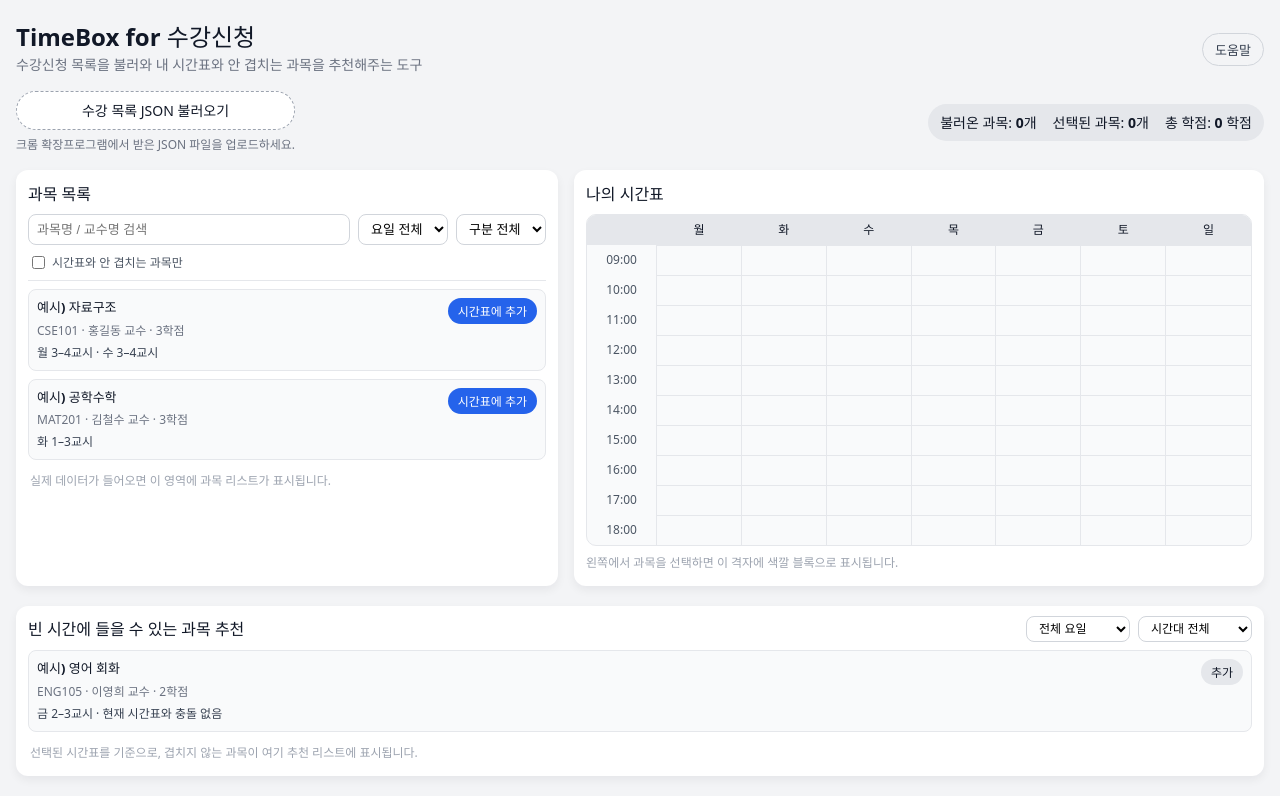
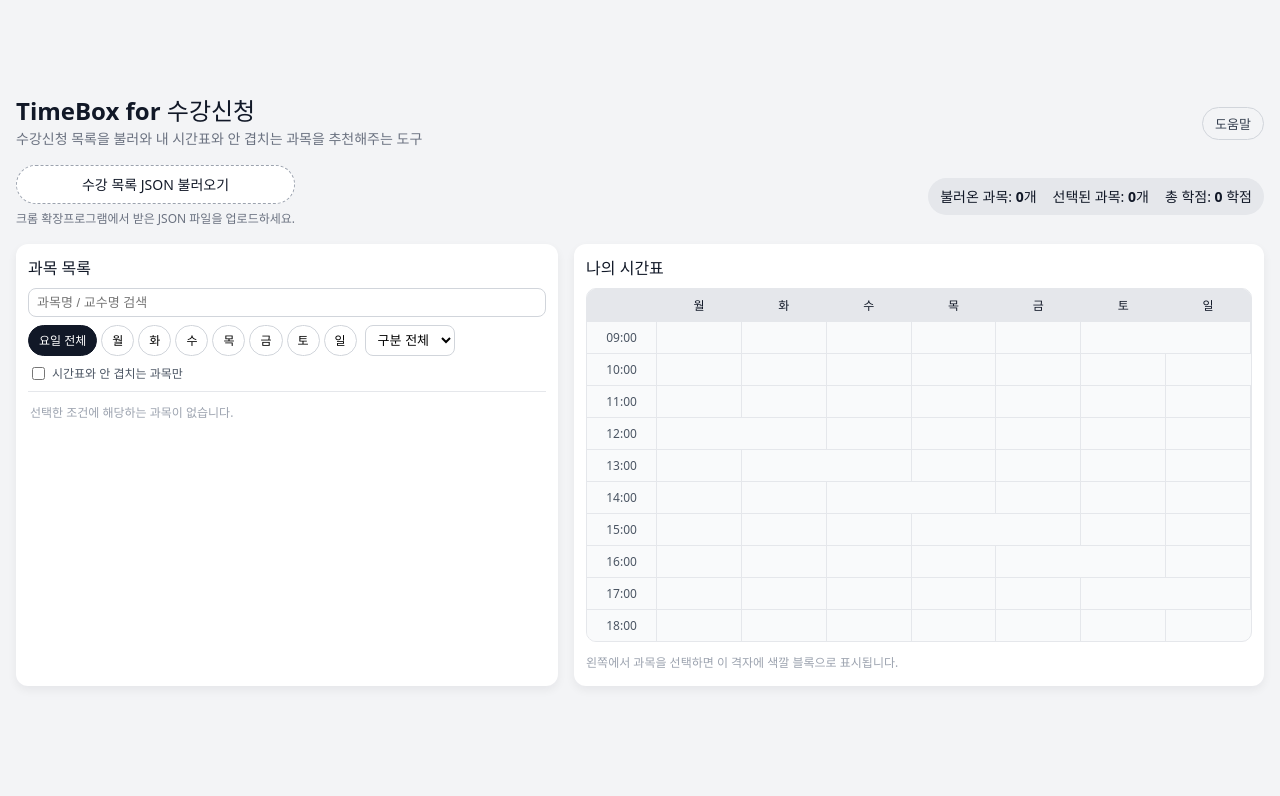
Before and after one commit to seongjuni/TimeBox, a React (Vite) app: page / in a window 1280 px wide. Shown: the top 796 px of the page. Built offline with nearby package versions, Linux system fonts and the light colour scheme.

Commit message:
시간표 수정 및 필터 적용
기존 -> 그리드뷰 적용
필터 적용
시간표 추가 및 빼기 수정

```diff
--- a/src/App.tsx
+++ b/src/App.tsx
@@ -26,7 +26,6 @@ function timeStringToHour(time: string): number {
   return hour + minute / 60
 }
 
-// JSON / 선택된 과목들에서 "전체 시간 범위" 계산 → periods 배열 생성용
 function extractCourseHourRanges(courses: Course[]): CourseHourRange[] {
   const ranges: CourseHourRange[] = []
 
@@ -92,6 +91,11 @@ function hasTimeConflict(selected: Course[], candidate: Course): boolean {
   return false
 }
 
+// 과목 동일성 비교 (과목명 + 분반 기준)
+function isSameCourse(a: Course, b: Course): boolean {
+  return a.courseName === b.courseName && a.section === b.section
+}
+
 function App() {
   // JSON에서 불러온 전체 과목
   const [courses, setCourses] = useState<Course[]>([])
@@ -99,9 +103,16 @@ function App() {
   // 사용자가 시간표에 추가한 과목
   const [selectedCourses, setSelectedCourses] = useState<Course[]>([])
 
-  // 시간표 세로축 범위 계산용
-  const [courseHours, setCourseHours] = useState<CourseHourRange[]>([])
-  const periods = getPeriodsFromCourses(courseHours)
+  // ⬇ selectedCourses 기준으로 시간 범위 계산
+  const courseHours = useMemo(
+    () => extractCourseHourRanges(selectedCourses),
+    [selectedCourses]
+  )
+
+  const periods = useMemo(
+    () => getPeriodsFromCourses(courseHours),
+    [courseHours]
+  )
 
   const handleLoadJson = (jsonData: unknown) => {
     if (!Array.isArray(jsonData)) {
@@ -112,17 +123,26 @@ function App() {
     const typed = jsonData as Course[]
 
     setCourses(typed)
-  setSelectedCourses([])
-  setCourseHours(extractCourseHourRanges(typed))
+    setSelectedCourses([]) // 새로 불러왔으니 선택 초기화
   }
-
 
   const handleAddCourse = (course: Course) => {
     if (hasTimeConflict(selectedCourses, course)) {
       alert('이미 선택된 과목과 시간이 겹칩니다.')
       return
     }
-    setSelectedCourses((prev) => [...prev, course])
+
+    setSelectedCourses((prev) => {
+      // 중복 추가 방지
+      if (prev.some((c) => isSameCourse(c, course))) return prev
+      return [...prev, course]
+    })
+  }
+
+  const handleRemoveCourse = (course: Course) => {
+    setSelectedCourses((prev) =>
+      prev.filter((c) => !isSameCourse(c, course))
+    )
   }
 
   const summary = useMemo(
@@ -136,10 +156,8 @@ function App() {
 
   return (
     <div className="app">
-      {/* 상단 헤더 */}
       <Header />
 
-      {/* 상단 컨트롤 영역 */}
       <TopControls
         onLoadJson={handleLoadJson}
         totalCourses={summary.totalCourses}
@@ -147,11 +165,12 @@ function App() {
         totalCredits={summary.totalCredits}
       />
 
-      {/* 메인 좌우 레이아웃 */}
       <main className="main-layout">
         <CourseListPanel
           courses={courses}
+          selectedCourses={selectedCourses}
           onAddCourse={handleAddCourse}
+          onRemoveCourse={handleRemoveCourse}
         />
         <TimetablePanel
           days={days}
@@ -160,8 +179,7 @@ function App() {
         />
       </main>
 
-      {/* 하단: 추천 과목 */}
-      <RecommendationPanel />
+      {/* <RecommendationPanel /> */}
     </div>
   )
 }
--- a/src/components/CourseListPanel.tsx
+++ b/src/components/CourseListPanel.tsx
@@ -1,11 +1,11 @@
-import type { FC } from 'react'
+import { type FC, useState } from 'react'
 import '../styles/courseList.css'
 
 export type DayKey = 'mon' | 'tue' | 'wed' | 'thu' | 'fri' | 'sat' | 'sun'
 
 export interface DaySchedule {
-  start: string // "13:00"
-  end: string   // "15:00"
+  start: string
+  end: string
 }
 
 export interface Schedule {
@@ -23,7 +23,7 @@ export interface Course {
   grade: string
   courseName: string
   section: string
-  category: string
+  category: string       // 여기 안에 "전공", "교양" 같은 값이 들어온다고 가정
   credit: number
   classType: string
   schedule: Schedule
@@ -32,7 +32,9 @@ export interface Course {
 
 interface CourseListPanelProps {
   courses?: Course[]
+  selectedCourses?: Course[]
   onAddCourse?: (course: Course) => void
+  onRemoveCourse?: (course: Course) => void
 }
 
 const dayLabelMap: Record<DayKey, string> = {
@@ -47,24 +49,65 @@ const dayLabelMap: Record<DayKey, string> = {
 
 const orderedDayKeys: DayKey[] = ['mon', 'tue', 'wed', 'thu', 'fri', 'sat', 'sun']
 
-// schedule 객체 → "월 13:00~15:00, 화 13:00~15:00, ..." 문자열로 변환
 function formatSchedule(schedule: Schedule): string {
   const parts: string[] = []
 
   for (const key of orderedDayKeys) {
     const info = schedule[key]
     if (!info) continue
-
     parts.push(`${dayLabelMap[key]} ${info.start}~${info.end}`)
   }
 
   if (parts.length === 0) return '시간 정보 없음'
-
-  return parts.join(' · ')    // 쉼표보다 "·"가 훨씬 가독성 좋음
+  return parts.join(' · ')
 }
 
-const CourseListPanel: FC<CourseListPanelProps> = ({ courses, onAddCourse }) => {
+function isSameCourse(a: Course, b: Course): boolean {
+  return a.courseName === b.courseName && a.section === b.section
+}
+
+const CourseListPanel: FC<CourseListPanelProps> = ({
+  courses,
+  selectedCourses,
+  onAddCourse,
+  onRemoveCourse,
+}) => {
   const list = courses ?? []
+  const selected = selectedCourses ?? []
+
+  // 🔹 요일 멀티 선택
+  const [selectedDays, setSelectedDays] = useState<DayKey[]>([])
+  // 🔹 전공/교양 필터
+  const [categoryFilter, setCategoryFilter] =
+    useState<'all' | 'major' | 'liberal'>('all')
+
+  const toggleDay = (dayKey: DayKey) => {
+    setSelectedDays((prev) =>
+      prev.includes(dayKey) ? prev.filter((d) => d !== dayKey) : [...prev, dayKey]
+    )
+  }
+
+  const resetDays = () => setSelectedDays([])
+
+  // 🔹 실제 필터 적용
+  const filteredList = list.filter((course) => {
+    // 1) 요일 필터
+    if (selectedDays.length > 0) {
+      const hasSelectedDay = selectedDays.some((dayKey) => !!course.schedule[dayKey])
+      if (!hasSelectedDay) return false
+    }
+
+    // 2) 전공 / 교양 필터
+    if (categoryFilter === 'major') {
+      // category 값에 '전공' 이 포함된 경우만
+      if (!course.category.includes('전공')) return false
+    } else if (categoryFilter === 'liberal') {
+      // category 값에 '교양' 이 포함된 경우만
+      if (!course.category.includes('교양')) return false
+    }
+
+    return true
+  })
 
   return (
     <section className="panel left-panel">
@@ -74,21 +117,43 @@ const CourseListPanel: FC<CourseListPanelProps> = ({ courses, onAddCourse }) =>
 
       <div className="filter-bar">
         <input className="input" placeholder="과목명 / 교수명 검색" />
-        <select className="select">
-          <option>요일 전체</option>
-          <option>월</option>
-          <option>화</option>
-          <option>수</option>
-          <option>목</option>
-          <option>금</option>
-          <option>토</option>
-          <option>일</option>
+
+        {/* 요일 멀티 선택 */}
+        <div className="day-filter-group">
+          <button
+            type="button"
+            className={selectedDays.length === 0 ? 'day-pill active' : 'day-pill'}
+            onClick={resetDays}
+          >
+            요일 전체
+          </button>
+          {orderedDayKeys.map((key) => (
+            <button
+              key={key}
+              type="button"
+              className={
+                selectedDays.includes(key) ? 'day-pill active' : 'day-pill'
+              }
+              onClick={() => toggleDay(key)}
+            >
+              {dayLabelMap[key]}
+            </button>
+          ))}
+        </div>
+
+        {/* 🔹 전공 / 교양 셀렉트 (실제 필터랑 연결) */}
+        <select
+          className="select"
+          value={categoryFilter}
+          onChange={(e) =>
+            setCategoryFilter(e.target.value as 'all' | 'major' | 'liberal')
+          }
+        >
+          <option value="all">구분 전체</option>
+          <option value="major">전공</option>
+          <option value="liberal">교양</option>
         </select>
-        <select className="select">
-          <option>구분 전체</option>
-          <option>전공</option>
-          <option>교양</option>
-        </select>
+
         <label className="checkbox-label">
           <input type="checkbox" />
           <span>시간표와 안 겹치는 과목만</span>
@@ -96,35 +161,20 @@ const CourseListPanel: FC<CourseListPanelProps> = ({ courses, onAddCourse }) =>
       </div>
 
       <div className="panel-body course-list">
-        {list.length === 0 ? (
-          <>
-            {/* 더미 카드들 */}
-            <div className="course-item placeholder">
-              <div className="course-main">
-                <div className="course-title">예시) 자료구조</div>
-                <div className="course-meta">CSE101 · 홍길동 교수 · 3학점</div>
-                <div className="course-time">월 3–4교시 · 수 3–4교시</div>
+        {filteredList.length === 0 ? (
+          <div className="empty-hint">
+            선택한 조건에 해당하는 과목이 없습니다.
           </div>
-              <button className="primary-button small">시간표에 추가</button>
-            </div>
-
-            <div className="course-item placeholder">
-              <div className="course-main">
-                <div className="course-title">예시) 공학수학</div>
-                <div className="course-meta">MAT201 · 김철수 교수 · 3학점</div>
-                <div className="course-time">화 1–3교시</div>
-              </div>
-              <button className="primary-button small">시간표에 추가</button>
-            </div>
-
-            <div className="empty-hint">
-              실제 데이터가 들어오면 이 영역에 과목 리스트가 표시됩니다.
-            </div>
-          </>
         ) : (
           <>
-            {list.map((course, idx) => (
-              <div key={idx} className="course-item">
+            {filteredList.map((course, idx) => {
+              const alreadySelected = selected.some((c) => isSameCourse(c, course))
+
+              return (
+                <div
+                  key={idx}
+                  className={alreadySelected ? 'course-item selected' : 'course-item'}
+                >
                   <div className="course-main">
                     <div className="course-title">{course.courseName}</div>
                     <div className="course-meta">
@@ -134,14 +184,25 @@ const CourseListPanel: FC<CourseListPanelProps> = ({ courses, onAddCourse }) =>
                       {formatSchedule(course.schedule)}
                     </div>
                   </div>
+
+                  {alreadySelected ? (
+                    <button
+                      className="primary-button small"
+                      onClick={() => onRemoveCourse?.(course)}
+                    >
+                      빼기
+                    </button>
+                  ) : (
                     <button
                       className="primary-button small"
                       onClick={() => onAddCourse?.(course)}
                     >
                       시간표에 추가
                     </button>
+                  )}
                 </div>
-            ))}
+              )
+            })}
           </>
         )}
       </div>
--- a/src/components/TimetablePanel.tsx
+++ b/src/components/TimetablePanel.tsx
@@ -1,4 +1,5 @@
 // src/components/TimetablePanel.tsx
+import React, { useState } from 'react'
 import '../styles/timetable.css'
 import type { Course, DayKey } from './CourseListPanel'
 
@@ -25,19 +26,54 @@ function timeStringToHour(time: string): number {
   return hour + minute / 60
 }
 
-function getCoursesForCell(courses: Course[], dayLabel: string, hour: number): Course[] {
+type TimetableBlock = {
+  id: string
+  course: Course
+  startHourCell: number
+  endHourCell: number // 예: 9~12면 12
+}
+
+/**
+ * 특정 요일(dayLabel)에 대해 연속된 수업을 하나의 블록으로 만든다.
+ */
+function buildDayBlocks(
+  courses: Course[],
+  dayLabel: string,
+  periods: number[]
+): TimetableBlock[] {
   const dayKey = labelToDayKey[dayLabel]
-  if (!dayKey) return []
+  if (!dayKey || periods.length === 0) return []
 
-  return courses.filter((course) => {
+  const minPeriod = periods[0]
+  const maxPeriod = periods[periods.length - 1]
+
+  const blocks: TimetableBlock[] = []
+
+  courses.forEach((course) => {
     const info = course.schedule[dayKey]
-    if (!info) return false
+    if (!info) return
 
-    const start = timeStringToHour(info.start)
-    const end = timeStringToHour(info.end)
+    const startFloat = timeStringToHour(info.start)
+    const endFloat = timeStringToHour(info.end)
 
-    return hour >= Math.floor(start) && hour < Math.ceil(end)
+    const rawStart = Math.floor(startFloat)
+    const rawEnd = Math.ceil(endFloat)
+
+    // periods 범위로 클램핑
+    const startCell = Math.max(rawStart, minPeriod)
+    const endCell = Math.min(rawEnd, maxPeriod)
+
+    if (startCell >= endCell) return
+
+    blocks.push({
+      id: `${course.courseName}-${course.section}-${dayLabel}`,
+      course,
+      startHourCell: startCell,
+      endHourCell: endCell,
     })
+  })
+
+  return blocks
 }
 
 const TimetablePanel: React.FC<TimetablePanelProps> = ({
@@ -45,6 +81,8 @@ const TimetablePanel: React.FC<TimetablePanelProps> = ({
   periods,
   selectedCourses,
 }) => {
+  const [activeCourse, setActiveCourse] = useState<Course | null>(null)
+
   return (
     <section className="panel right-panel">
       <div className="panel-header">
@@ -53,44 +91,117 @@ const TimetablePanel: React.FC<TimetablePanelProps> = ({
 
       <div className="panel-body timetable-wrapper">
         <div className="timetable">
-          <div className="timetable-row header-row">
-            <div className="time-cell" />
-            {days.map((day) => (
-              <div key={day} className="day-cell header-cell">
+          {/* ───── 1. 헤더 줄 (요일) ───── */}
+          <div
+            className="time-cell day-cell header-cell timetable-header-empty"
+            style={{ gridRow: 1, gridColumn: 1 }}
+          />
+
+          {days.map((day, dayIndex) => (
+            <div
+              key={day}
+              className="day-cell header-cell"
+              style={{ gridRow: 1, gridColumn: dayIndex + 2 }}
+            >
               {day}
             </div>
           ))}
+
+          {/* ───── 2. 왼쪽 시간 라벨 ───── */}
+          {periods.map((hour, rowIndex) => (
+            <div
+              key={`time-${hour}`}
+              className="time-cell"
+              style={{ gridRow: rowIndex + 2, gridColumn: 1 }}
+            >
+              {String(hour).padStart(2, '0')}:00
+            </div>
+          ))}
+
+          {/* ───── 3. 배경 격자 셀 ───── */}
+          {periods.map((hour, rowIndex) =>
+            days.map((day, dayIndex) => (
+              <div
+                key={`cell-${day}-${hour}`}
+                className="slot-cell"
+                style={{ gridRow: rowIndex + 2, gridColumn: dayIndex + 2 }}
+              />
+            ))
+          )}
+
+          {/* ───── 4. 실제 수업 블록 (클릭 가능한 버튼) ───── */}
+          {days.map((day, dayIndex) => {
+            const blocks = buildDayBlocks(selectedCourses, day, periods)
+
+            return blocks.map((block) => {
+              const startIndex = periods.indexOf(block.startHourCell)
+              const endIndex = periods.indexOf(block.endHourCell)
+
+              if (startIndex === -1 || endIndex === -1) return null
+
+              const rowStart = startIndex + 2 // 1은 헤더, 2부터 시간
+              const rowEnd = endIndex + 2
+
+              return (
+                <button
+                  type="button"
+                  key={block.id}
+                  className="course-block"
+                  style={{
+                    gridColumn: dayIndex + 2,
+                    gridRowStart: rowStart,
+                    gridRowEnd: rowEnd,
+                  }}
+                  onClick={() => setActiveCourse(block.course)}
+                >
+                  <div className="course-block-title">
+                    {block.course.courseName}
+                  </div>
+                  <div className="course-block-meta">
+                    {block.course.professor} · {block.course.credit}학점
+                  </div>
+                </button>
+              )
+            })
+          })}
         </div>
 
-          {periods.map((hour) => (
-            <div key={hour} className="timetable-row">
-              <div className="time-cell">
-                {String(hour).padStart(2, '0')}:00
+        {/* ───── 5. 아래쪽 정보창 ───── */}
+        {activeCourse && (
+          <div className="course-info-panel">
+            <div className="course-info-header">
+              <div>
+                <div className="course-info-title">
+                  {activeCourse.courseName}
+                </div>
+                <div className="course-info-meta">
+                  {activeCourse.professor} · {activeCourse.credit}학점 · 분반{' '}
+                  {activeCourse.section}
+                </div>
+              </div>
+              <button
+                type="button"
+                className="course-info-close-button"
+                onClick={() => setActiveCourse(null)}
+              >
+                닫기
+              </button>
             </div>
 
-              {days.map((day) => {
-                const cellCourses = getCoursesForCell(selectedCourses, day, hour)
+            <div className="course-info-schedule">
+              {days.map((label) => {
+                const dayKey = labelToDayKey[label]
+                const info = activeCourse.schedule[dayKey]
+                if (!info) return null
                 return (
-                  <div key={day + hour} className="slot-cell">
-                    {cellCourses.map((course) => (
-                      <div
-                        key={`${course.courseName}-${course.section}`}
-                        className="course-block"
-                      >
-                        <div className="course-block-title">
-                          {course.courseName}
-                        </div>
-                        <div className="course-block-meta">
-                          {course.professor} · {course.credit}학점
-                        </div>
-                      </div>
-                    ))}
+                  <div key={label}>
+                    {label} {info.start} ~ {info.end}
                   </div>
                 )
               })}
             </div>
-          ))}
           </div>
+        )}
 
         <div className="timetable-hint">
           왼쪽에서 과목을 선택하면 이 격자에 색깔 블록으로 표시됩니다.
--- a/src/styles/courseList.css
+++ b/src/styles/courseList.css
@@ -14,7 +14,6 @@
 }
 
 /* 과목 리스트 */
-
 .course-list {
   border-top: 1px solid #e5e7eb;
   padding-top: 8px;
@@ -33,6 +32,7 @@
   padding: 8px;
   border-radius: 8px;
   border: 1px solid transparent;
+  transition: background-color 0.15s ease, opacity 0.15s ease;
 }
 
 .course-item.placeholder {
@@ -66,3 +66,52 @@
   color: #9ca3af;
   padding: 4px 2px 2px;
 }
+
+.course-item.selected {
+  background-color: #f3f4f6; /* 밝은 회색 */
+  opacity: 0.85;
+  border: 1px solid #e5e7eb;
+}
+
+.course-item.selected .course-title {
+  color: #374151;
+}
+
+.course-item.selected .course-meta,
+.course-item.selected .course-time {
+  color: #6b7280;
+}
+
+/* 선택된 상태의 버튼 */
+.course-item.selected .primary-button {
+  background-color: #e5e7eb;
+  color: #374151;
+  border: 1px solid #d1d5db;
+}
+
+.course-item.selected .primary-button:hover {
+  background-color: #d1d5db;
+}
+
+/* 요일 멀티 선택 버튼 그룹 */
+.day-filter-group {
+  display: inline-flex;
+  flex-wrap: wrap;
+  gap: 4px;
+}
+
+.day-pill {
+  padding: 4px 10px;
+  border-radius: 9999px;
+  border: 1px solid #d1d5db;
+  background-color: #ffffff;
+  font-size: 12px;
+  cursor: pointer;
+  line-height: 1;
+}
+
+.day-pill.active {
+  border-color: #111827;
+  background-color: #111827;
+  color: #ffffff;
+}
--- a/src/styles/timetable.css
+++ b/src/styles/timetable.css
@@ -4,83 +4,170 @@
   gap: 8px;
 }
 
+/* ---- 메인 타임테이블 그리드 ---- */
 .timetable {
   border-radius: 10px;
   border: 1px solid #e5e7eb;
   overflow: hidden;
   background-color: #f9fafb;
+
+  display: grid;
+  grid-template-columns: 70px repeat(7, 1fr); /* 시간 + 요일 */
+  grid-auto-rows: 32px; /* 한 시간 칸 높이 */
+  position: relative;
 }
 
+/* 행 컨테이너는 display: contents 로만 사용 */
 .timetable-row {
-  display: grid;
-  grid-template-columns: 70px repeat(7, 1fr);
+  display: contents;
 }
 
 .header-row {
   background-color: #e5e7eb;
 }
 
+/* ---- 좌측 시간 / 상단 요일 헤더 ---- */
 .time-cell {
   padding: 6px;
   font-size: 12px;
   border-right: 1px solid #e5e7eb;
+  border-top: 1px solid #e5e7eb;
   display: flex;
   align-items: center;
   justify-content: center;
   color: #4b5563;
   white-space: nowrap;
+  background-color: #f9fafb;
 }
 
 .day-cell {
   padding: 6px;
   font-size: 12px;
   border-right: 1px solid #e5e7eb;
+  border-top: 1px solid #e5e7eb;
   display: flex;
   align-items: center;
   justify-content: center;
   font-weight: 600;
   color: #111827;
+  background-color: #e5e7eb;
 }
 
-.header-cell:last-child,
-.timetable-row .slot-cell:last-child {
-  border-right: none;
+/* 헤더 왼쪽 빈 칸 */
+.timetable-header-empty {
+  background-color: #e5e7eb;
 }
 
+/* ---- 시간표 배경 그리드 셀 ---- */
 .slot-cell {
-  min-height: 28px;
   border-top: 1px solid #e5e7eb;
   border-right: 1px solid #e5e7eb;
   font-size: 11px;
   position: relative;
+  min-height: 32px;
 }
 
-.timetable-row:last-child .slot-cell {
-  border-bottom: none;
+/* 마지막 열 오른쪽 테두리 제거 (옵션) */
+.slot-cell:nth-child(8n) {
+  border-right: none;
 }
 
 .timetable-hint {
   font-size: 12px;
   color: #9ca3af;
+  margin-top: 4px;
 }
 
+/* ---- 수업 블록 (버튼) ---- */
 .course-block {
+  /* button 리셋 */
+  border: none;
+  padding: 0;
+  margin: 2px;
+  background: transparent;
+  text-align: left;
+  cursor: pointer;
+
+  /* 내부 박스 */
   background-color: #dbeafe;
   border-radius: 6px;
-  padding: 2px 4px;
-  font-size: 10px;
-  line-height: 1.2;
-  margin-bottom: 2px;
-  overflow: hidden;
-  text-overflow: ellipsis;
-  white-space: nowrap;
+  padding: 4px 6px;
+  font-size: 11px;
+  line-height: 1.3;
+
+  display: flex;
+  flex-direction: column;
+  gap: 2px;
+
+  /* 칸 전체를 채우도록 */
+  align-self: stretch;
+  justify-self: stretch;
+
+  /* 여러 줄 허용 (줄 넘치면 다음 줄로) */
+  overflow: hidden; /* 너무 길어질 때 아래로 넘치는 건 잘라냄 */
+  white-space: normal;
+  word-break: break-word;
+
+  z-index: 2;
+}
+
+.course-block:hover {
+  background-color: #bfdbfe;
+}
+
+.course-block:focus-visible {
+  outline: 2px solid #3b82f6;
+  outline-offset: 1px;
 }
 
 .course-block-title {
-  font-weight: 600;
+  font-weight: 700;
+  font-size: 12px; /* 한두 사이즈 업 */
 }
 
 .course-block-meta {
-  font-size: 10px;
-  opacity: 0.8;
+  font-size: 11px;
+  opacity: 0.9;
 }
+
+/* ---- 아래쪽 정보창 ---- */
+.course-info-panel {
+  margin-top: 8px;
+  padding: 10px 12px;
+  background-color: #ffffff;
+  border: 1px solid #e5e7eb;
+  border-radius: 8px;
+  font-size: 12px;
+  color: #111827;
+}
+
+.course-info-header {
+  display: flex;
+  justify-content: space-between;
+  align-items: center;
+  margin-bottom: 6px;
+}
+
+.course-info-title {
+  font-weight: 700;
+  font-size: 14px;
+}
+
+.course-info-meta {
+  font-size: 12px;
+  color: #4b5563;
+}
+
+.course-info-schedule {
+  margin-top: 4px;
+  font-size: 12px;
+  color: #374151;
+}
+
+.course-info-close-button {
+  border: none;
+  background: transparent;
+  font-size: 12px;
+  color: #6b7280;
+  cursor: pointer;
+}
```
Lines whose indentation alone changed are shown as unchanged.
